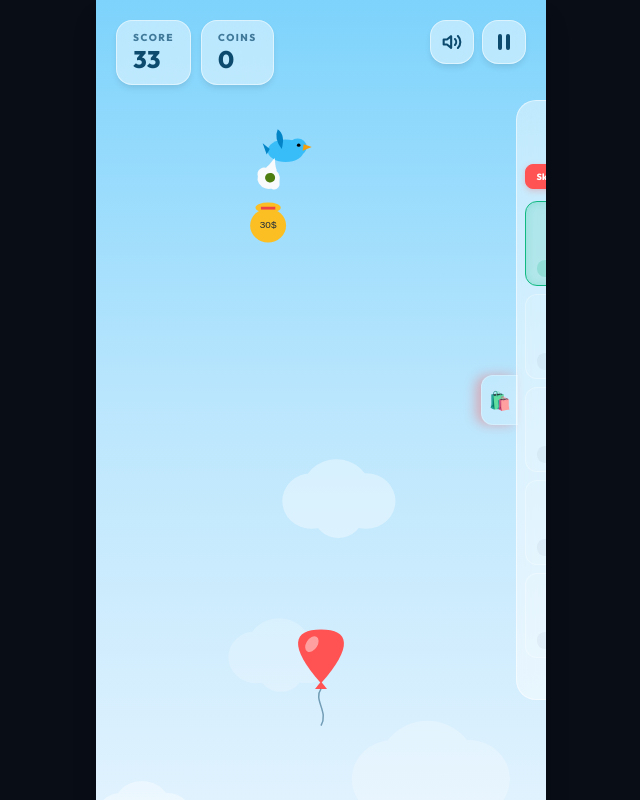
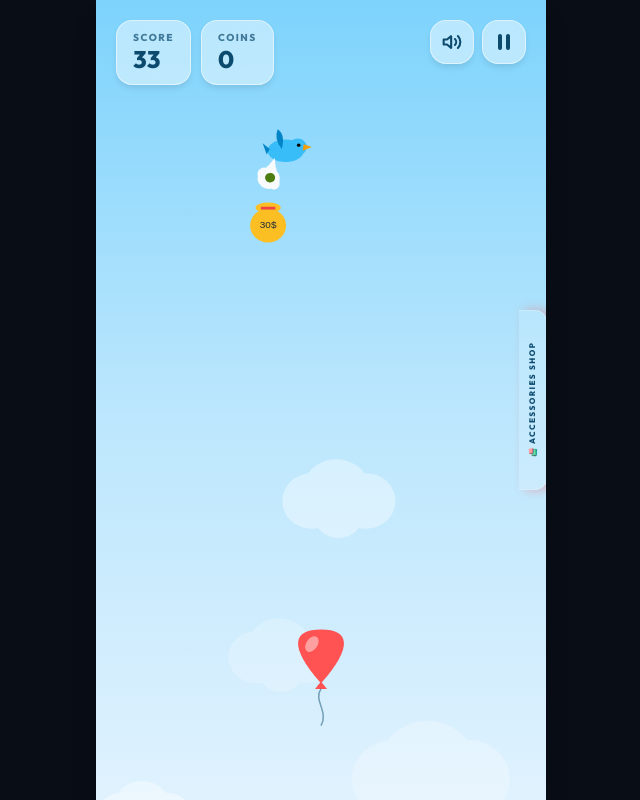
Before and after one commit to ranjan1975/Rise-Up, a website: page index.html in a window 1280 px wide. Both pictures are taken after a click on the button "Ascend Now". Shown: the whole page, without its empty margins (319-959 px from the left). Drawn offline with Linux system fonts and the light colour scheme.

Commit message:
Pause gameplay when shop is open and styling vertical Accessories Shop text handle

```diff
--- a/game.js
+++ b/game.js
@@ -122,6 +122,7 @@ class GameEngine {
     this.trailParticles = [];
     this.trailSpawnTimer = 0;
 
+    this.isShopOpen = false;
     this.initShop();
   }
 
@@ -215,15 +216,38 @@ class GameEngine {
       });
     });
 
-    // 3. Mobile touch/click toggle logic
+    // 3. Hover and mobile touch/click toggle logic
+    const setShopOpen = (isOpen) => {
+      this.isShopOpen = isOpen;
+      if (isOpen) {
+        this.shopSidebar.classList.add('expanded');
+      } else {
+        this.shopSidebar.classList.remove('expanded');
+      }
+    };
+
+    this.shopSidebar.addEventListener('pointerenter', (e) => {
+      if (e.pointerType === 'mouse') {
+        setShopOpen(true);
+      }
+    });
+
+    this.shopSidebar.addEventListener('pointerleave', (e) => {
+      if (e.pointerType === 'mouse') {
+        setShopOpen(false);
+      }
+    });
+
     this.shopSidebar.addEventListener('pointerdown', (e) => {
       e.stopPropagation(); // Prevent canvas dragging
-      this.shopSidebar.classList.add('expanded');
+      if (e.pointerType === 'touch') {
+        setShopOpen(true);
+      }
     });
 
     document.addEventListener('pointerdown', (e) => {
-      if (this.shopSidebar.classList.contains('expanded') && !this.shopSidebar.contains(e.target)) {
-        this.shopSidebar.classList.remove('expanded');
+      if (this.isShopOpen && !this.shopSidebar.contains(e.target)) {
+        setShopOpen(false);
       }
     });
 
@@ -596,6 +620,10 @@ class GameEngine {
     if (this.lifeSaverScreen) {
       this.lifeSaverScreen.classList.add('hidden');
     }
+    this.isShopOpen = false;
+    if (this.shopSidebar) {
+      this.shopSidebar.classList.remove('expanded');
+    }
     // We do NOT hide the shopSidebar here, as it acts as a sliding shelf during gameplay
     this.hud.classList.remove('hidden');
 
@@ -740,7 +768,12 @@ class GameEngine {
     this.lastTime = time;
 
     if (this.state === 'PLAYING' || this.state === 'REVIVE_PROMPT') {
-      this.update(dt);
+      // Pause updates if the accessories shop is open during gameplay
+      if (this.state === 'PLAYING' && this.isShopOpen) {
+        // Just draw the paused state, do not update physics/hazards/scrolling
+      } else {
+        this.update(dt);
+      }
     }
     this.draw();
 
--- a/styles.css
+++ b/styles.css
@@ -691,7 +691,7 @@ body.night-mode {
   bottom: 100px;
   z-index: 45; /* Floats over canvas/HUD, under pause menu */
   pointer-events: auto;
-  transform: translateX(130px); /* Shunted off-screen, leaving 30px handle visible */
+  transform: translateX(160px); /* 100% off-screen when closed, leaving only the 28px handle tab visible */
   transition: transform 0.4s cubic-bezier(0.25, 0.8, 0.25, 1);
 }
 
@@ -727,15 +727,17 @@ body.night-mode {
   box-shadow: -5px 0 15px rgba(0, 240, 255, 0.1);
 }
 
-/* Sliding Handle Tab sticking out of the card's left edge */
+/* Sliding Handle Tab sticking out of the card's left edge with vertical text */
 .shop-card::before {
-  content: "🛍️";
+  content: "🛍️ ACCESSORIES SHOP";
+  writing-mode: vertical-rl;
+  text-orientation: mixed;
   position: absolute;
-  left: -36px;
+  left: -28px;
   top: 50%;
-  transform: translateY(-50%);
-  width: 36px;
-  height: 48px;
+  transform: translateY(-50%) rotate(180deg); /* Rotate for readability bottom-to-top */
+  width: 28px;
+  height: 180px;
   background: rgba(255, 255, 255, 0.15);
   border: 1px solid rgba(255, 255, 255, 0.25);
   border-right: none;
@@ -743,18 +745,25 @@ body.night-mode {
   display: flex;
   align-items: center;
   justify-content: center;
-  font-size: 18px;
+  font-size: 8px;
+  font-weight: 800;
+  color: var(--day-text);
   cursor: pointer;
   backdrop-filter: blur(10px);
   -webkit-backdrop-filter: blur(10px);
   box-shadow: -4px 0 10px rgba(0, 0, 0, 0.1);
-  transition: background 0.3s, border-color 0.3s;
+  transition: background 0.3s, border-color 0.3s, color 0.3s;
+  letter-spacing: 1.5px;
+  text-transform: uppercase;
   animation: tabGlow 3s infinite ease-in-out;
+  box-sizing: border-box;
+  text-align: center;
 }
 
 #game-container.night-mode .shop-card::before {
   background: rgba(15, 23, 42, 0.65);
   border-color: rgba(0, 240, 255, 0.3);
+  color: var(--night-accent);
   box-shadow: -4px 0 10px rgba(0, 240, 255, 0.25);
   animation: tabGlowNight 3s infinite ease-in-out;
 }
```
